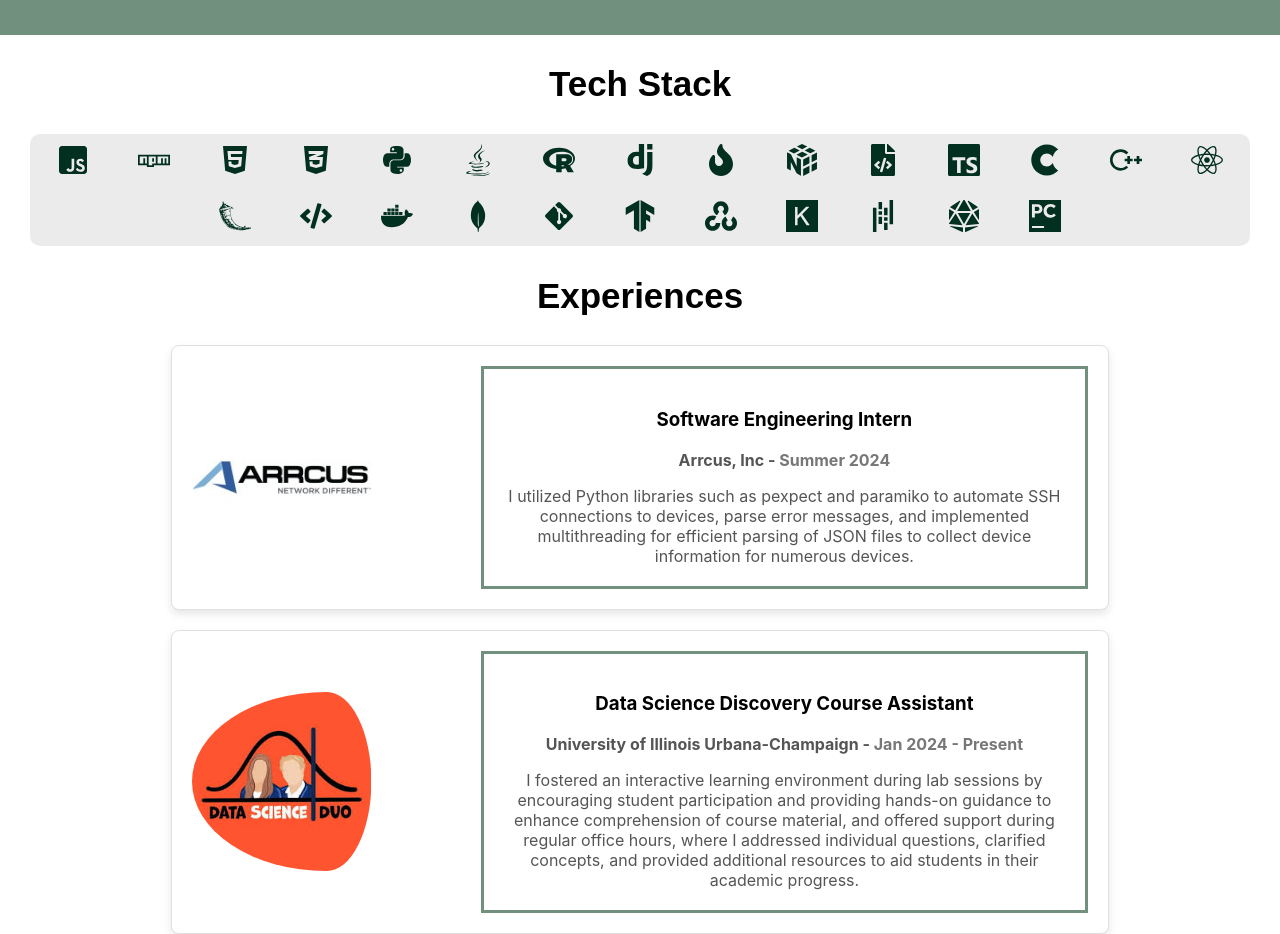
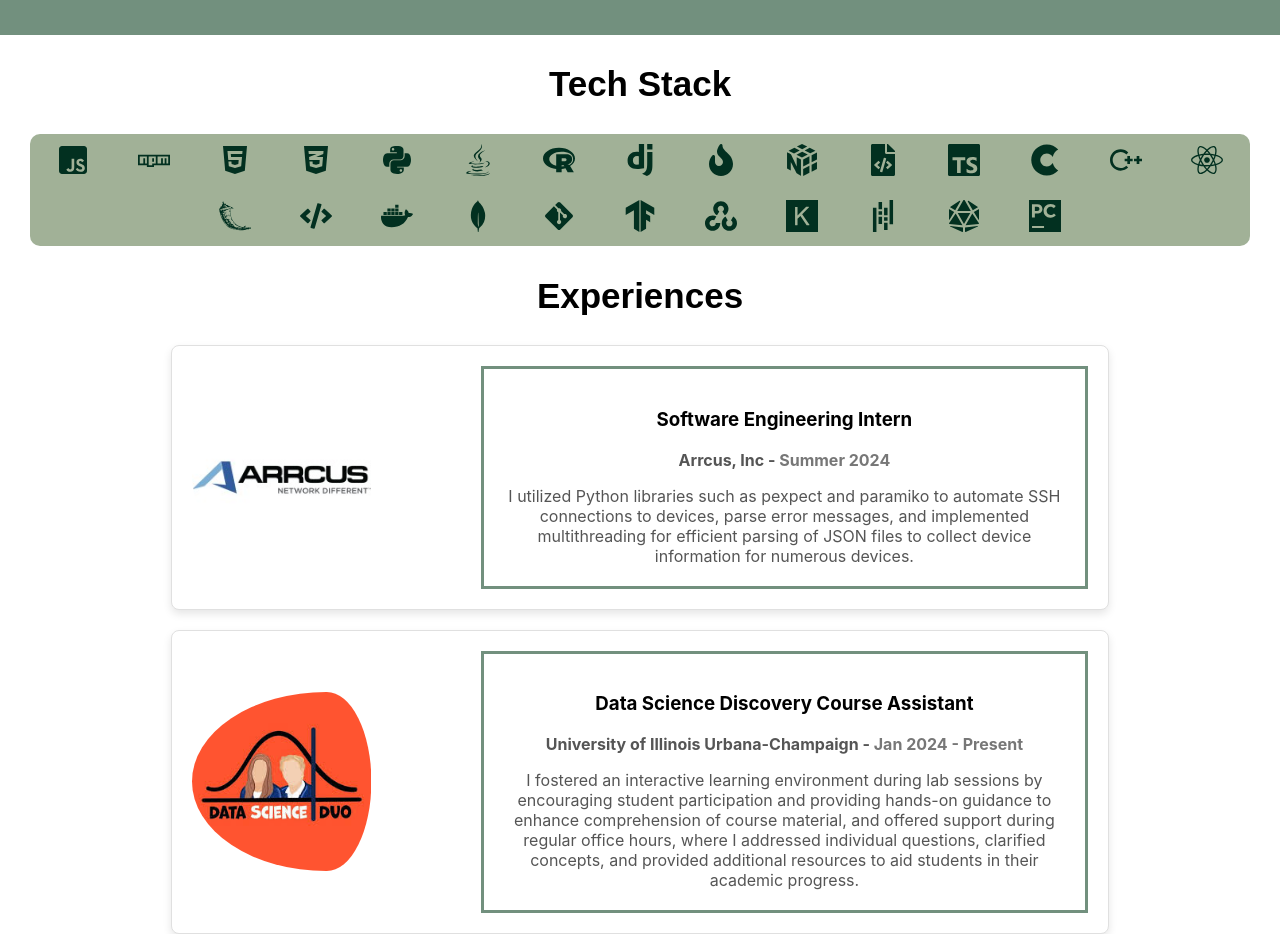
Before and after one commit to ssundr/ssundr.github.io, a React (Create React App) app in the folder portfolio/: page / in a window 1280 px wide. Shown: the part 820-1754 px from the top of the page. Built offline with nearby package versions, Linux system fonts and the light colour scheme; a web font is replaced by a local one.

Commit message:
update tech stack styling

```diff
--- a/portfolio/src/App.css
+++ b/portfolio/src/App.css
@@ -145,7 +145,7 @@ h1 {
   list-style-type: none; /* no underline */
   padding: 0;
   margin: 30px;
-  background-color: #ebebeb;
+  background-color: #a1b197;
   border-radius: 10px;
 
 }
```
